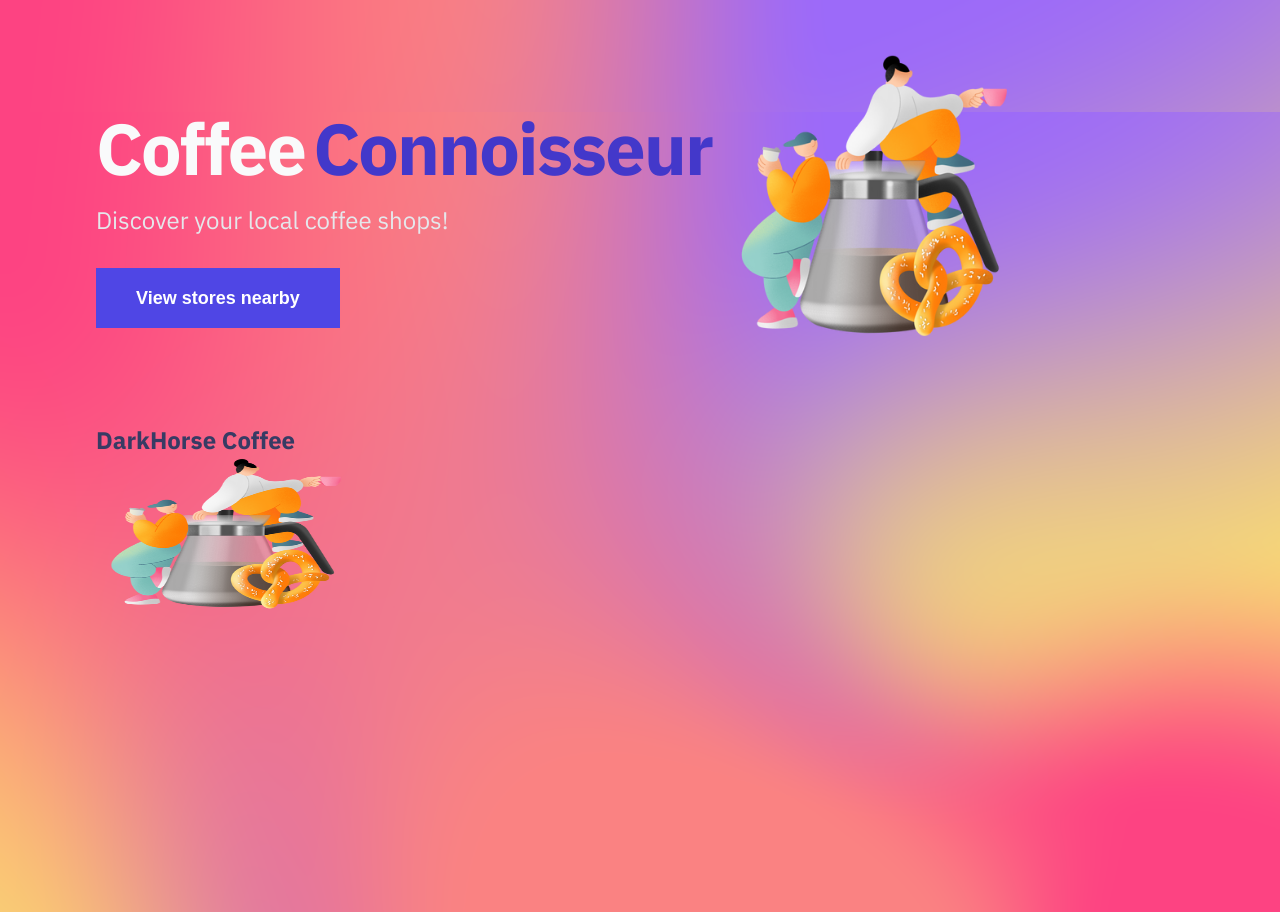
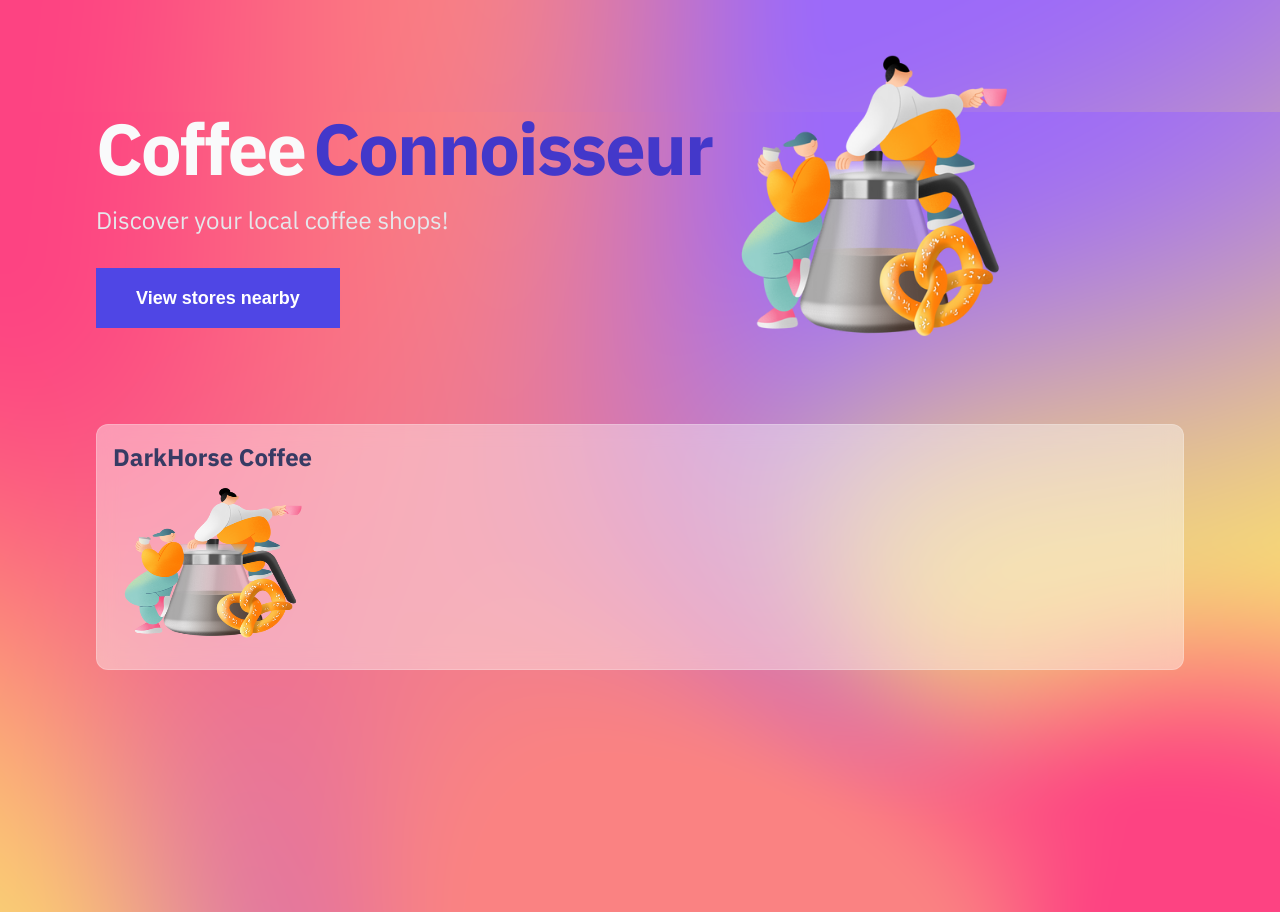
Before and after one commit to debangi/discover-coffee-stores, a Next.js app: page / in a window 1280 px wide. Built offline with nearby package versions, Linux system fonts and the light colour scheme.

Commit message:
added card styles

```diff
--- a/components/card.js
+++ b/components/card.js
@@ -1,13 +1,25 @@
 import Image from 'next/image';
 import Link from 'next/link';
-import Styles from './card.module.css';
+import styles from './card.module.css';
+import cls from 'classnames';
 
 const Card = (props) => {
   return (
-    <Link href={props.href} legacyBehavior>
-      <div>
-        <h2>{props.name}</h2>
-        <Image src={props.imgUrl} width={260} height={160} />
+    <Link href={props.href}>
+      <div className={styles.cardLink}>
+        <div className={cls('glass', styles.container)}>
+          <div>
+            <h2 className={styles.cardHeaderWrapper}>{props.name}</h2>
+          </div>
+          <div className={styles.cardImageWrapper}>
+            <Image
+              className={styles.cardImage}
+              src={props.imgUrl}
+              width={200}
+              height={160}
+            />
+          </div>
+        </div>
       </div>
     </Link>
   );
--- a/components/card.module.css
+++ b/components/card.module.css
@@ -0,0 +1,56 @@
+.cardLink {
+  margin: auto;
+  --tw-shadow: 0 20px 25px -5px rgba(0, 0, 0, 0.1),
+    0 10px 10px -5px rgba(0, 0, 0, 0.04);
+  box-shadow: 0 0 transparent, 0 0 #0000, 0 0 transparent, 0 0 #0000,
+    0 0 transparent;
+
+  border-color: var(--text-white-100);
+  border-radius: 0.75rem /* 12px */;
+}
+
+.container {
+  border-radius: 0.75rem /* 12px */;
+  padding-top: 0.25rem /* 4px */;
+  padding-bottom: 0.25rem /* 4px */;
+  padding-bottom: 1.25rem /* 20px */;
+  padding-left: 1rem /* 16px */;
+  padding-right: 1rem /* 16px */;
+
+  backdrop-filter: blur(10px);
+}
+
+.cardHeaderWrapper {
+  margin-top: 0.75rem /* 12px */;
+  margin-bottom: 0.75rem /* 12px */;
+}
+
+.cardHeader {
+  text-overflow: ellipsis;
+  white-space: nowrap;
+  font-size: 1.25rem /* 20px */;
+  line-height: 1.75rem /* 28px */;
+  font-weight: 800;
+  overflow: hidden;
+  width: 16rem /* 256px */;
+}
+
+.cardImageWrapper {
+  color: var(--text-white-100);
+}
+
+.cardImage {
+  border-radius: 0.75rem /* 12px */;
+}
+
+@media (min-width: 1024px) {
+  .cardHeader {
+    width: 16rem /* 256px */;
+  }
+}
+
+@media (min-width: 768px) {
+  .cardHeader {
+    width: 16rem /* 256px */;
+  }
+}
--- a/package.json
+++ b/package.json
@@ -9,6 +9,7 @@
     "lint": "next lint"
   },
   "dependencies": {
+    "classnames": "^2.5.1",
     "eslint-config-next": "^14.2.3",
     "next": "^14.2.3",
     "react": "^18.3.1",
```
Also changed, not shown: 1 other file (tests, documents, lock files or other folders).
